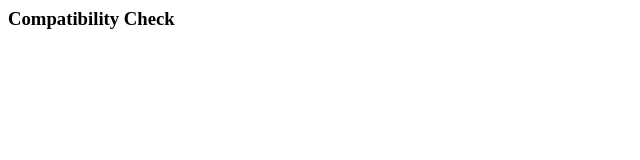
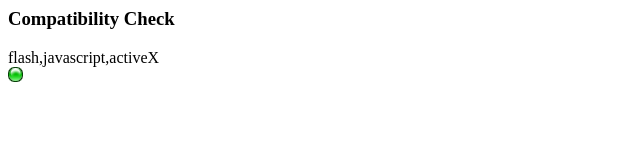
Before and after one commit to kittcoldfire/browsercompatibilitycheck, a plain HTML site: page index.html in a window 1280 px wide. Shown: the whole page, without its empty margins (0-640 px from the left). Drawn offline with Linux system fonts and the light colour scheme.

Commit message:
first working functions, many parameters

```diff
--- a/index.html
+++ b/index.html
@@ -1,18 +1,19 @@
 <!DOCTYPE HTML PUBLIC "-//W3C//DTD HTML 4.01 Transitional//EN">
 <html>
 	<head>
+		<script type="text/javascript" src="./javascript/compatability_check.js"></script>
 		<title>Compatibility Check Demo</title>
 	</head>
-	<script type="text/javascript" src="./javascript/compatability_check.js"></script>
-	<script type="text/javascript">
-		compatibility.init({
-			display:"flash,javascript,activeX"
-		});
-	</script>
 	<body>
 		<h3>Compatibility Check</h3>
 		<!-- This will be replaced with the compatibility check display -->
-		<div class="compatability"></div>
+		<div id="compatibility"></div>
 
 	</body>
 </html>
+
+<script type="text/javascript">
+	compatibility.init({
+		display:"flash,javascript,activeX"
+	});
+</script>
--- a/javascript/compatability_check.js
+++ b/javascript/compatability_check.js
@@ -1,26 +1,31 @@
-/*var compatibility = {
-
-		@param:options.display - allows the user to pass which compatibility items they want to display, choices are [flash, javascript, activeX, browser, popup]
-
-	init:function(options) {
-		this.display = options.display || 'flash,javascript,activeX,browser,popup';
-		//alert(this.display);
-		alertUser();
-	},
-	alertUser:function() {
-		alert(this.display);
-	}
-}; */
-
 var compatibility = (function() {
 
 	var self = this;
 
 	/*
+		@param:div_id - specifies which div is going to be replaced with the content
 		@param:options.display - items that we want to display, choices are [flash, javascript, activeX, browser, popup]
+		@param:display_images - if user wants to display images with compatibility, they can pass only the specific ones to show images, defaults to selection passed originally
+		@param:pass_image - allows user to change default pass image, default is a green dot
+		@param:fail_image - allows user to change default fail image, default is a red dot
+		@param:not_supported_image - allows user to change default not supported image, default is a yellow dot
+		@param:min_flash_version - lets the user set the minimum flash version to pass
 	*/
 	var init = function (options) {
+		self.div_id = options.div_id || "compatibility";
 		self.display = options.display || 'flash,javascript,activeX,browser,popup';
+		self.display_images = options.display_images || options.display;
+		self.pass_image = options.pass_image || './images/pass.gif';
+		self.fail_image = options.fail_image || './images/fail.gif';
+		self.not_supported_image = options.not_supported_image || './images/not_supported.gif';
+		self.min_flash_version = options.min_flash_version || '11';
+
+		update_page();
+	}
+
+	var update_page = function() {
+		document.getElementById(self.div_id).innerHTML = "<div>" + self.display + "</div>";
+		document.getElementById(self.div_id).innerHTML += "<img src='"+self.pass_image+"'/>"
 	}
 
 	return {
```
Also changed, not shown: images/fail.gif (added), images/fail_bk.gif (added), images/not_supported.gif (added), images/not_supported_bk.gif (added), images/pass.gif (added), images/pass_bk.gif (added).
